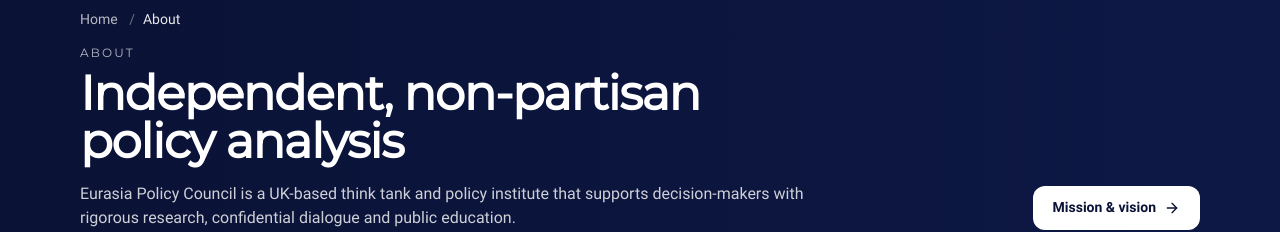
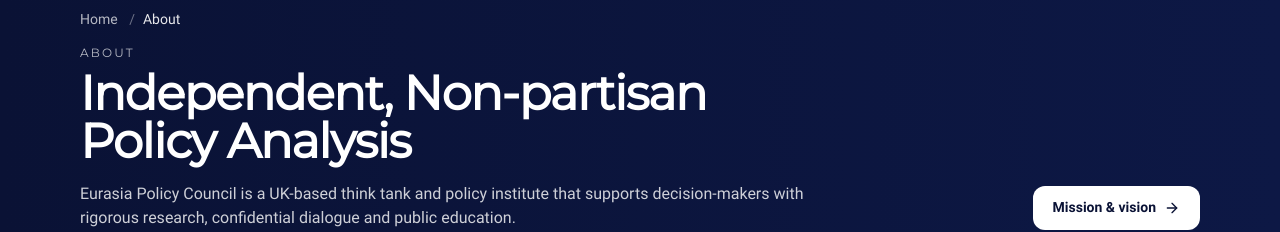
Before and after one commit to naqvi00/epc-frontend, a React (Vite) app: page /about in a window 1280 px wide. Shown: the part 220-452 px from the top of the page. Built offline with nearby package versions, Linux system fonts and the light colour scheme; no server answers.

Commit message:
Update AboutOverview.tsx

```diff
--- a/src/pages/about/AboutOverview.tsx
+++ b/src/pages/about/AboutOverview.tsx
@@ -59,7 +59,7 @@
             <div className="md:col-span-8">
               <p className="font-heading text-xs uppercase tracking-[0.18em] text-white/70">About</p>
               <h1 className="mt-2 font-heading text-3xl font-semibold tracking-tight text-white md:text-5xl">
-                Independent, non-partisan policy analysis
+                Independent, Non-partisan Policy Analysis
               </h1>
               <p className="mt-4 max-w-3xl text-sm leading-6 text-white/80 md:text-base">
                 Eurasia Policy Council is a UK-based think tank and policy institute that supports decision-makers with
```
